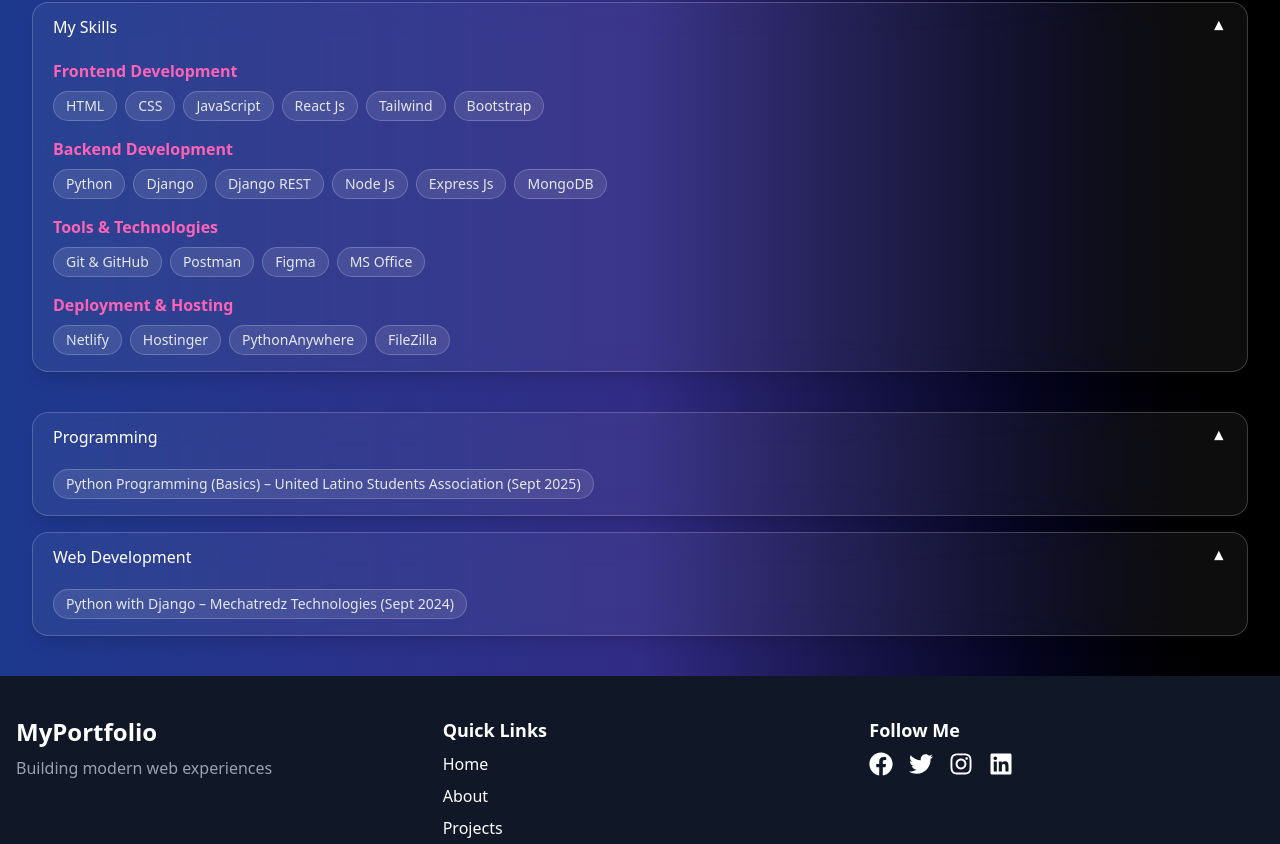
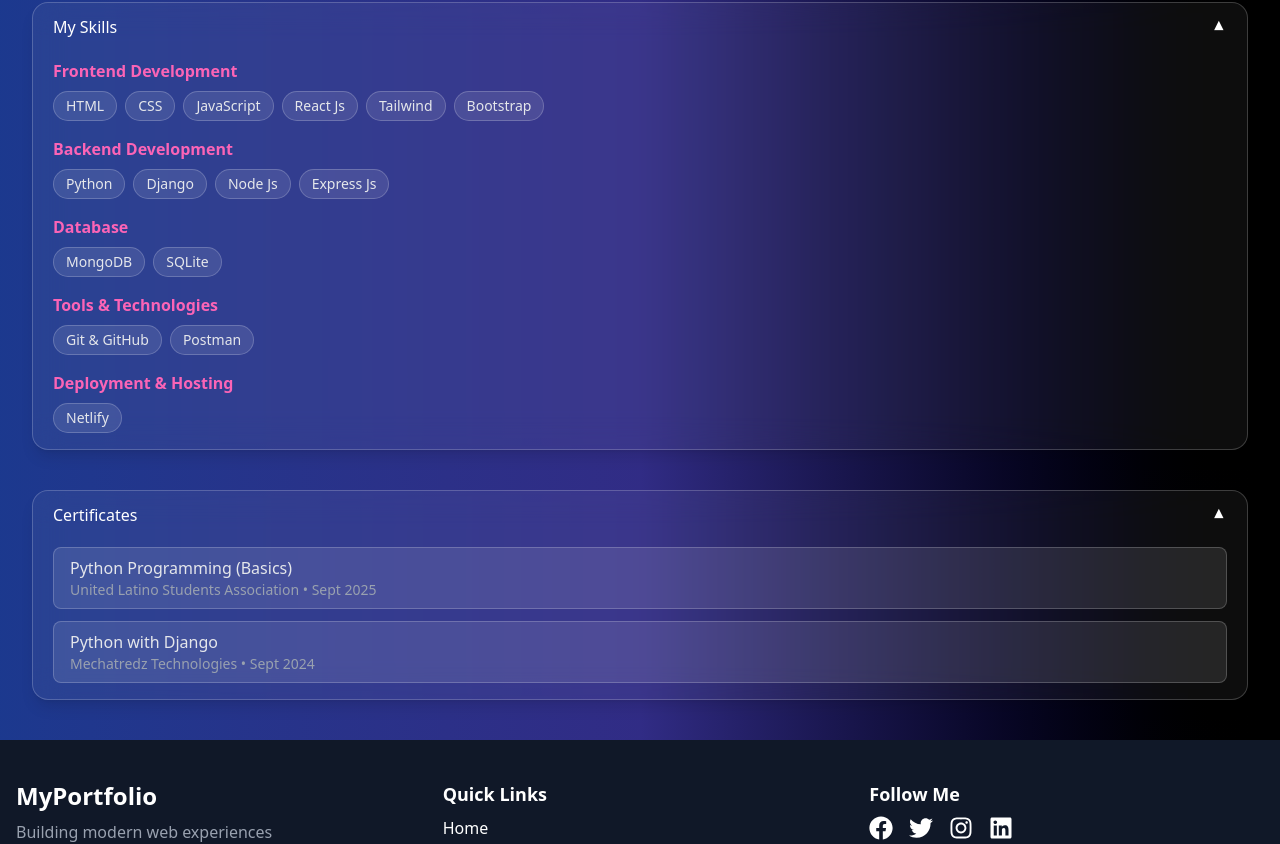
Before and after one commit to webdevavi96/My-Portfolio, a React (Vite) app: page /about in a window 1280 px wide. Shown: the part 364-1208 px from the top of the page. Built offline with nearby package versions, Linux system fonts and the light colour scheme.

Commit message:
Added certificates url from google drive, Improved UI for about section

```diff
--- a/package.json
+++ b/package.json
@@ -28,6 +28,7 @@
     "@types/react": "^19.1.16",
     "@types/react-dom": "^19.1.9",
     "@vitejs/plugin-react": "^5.0.4",
+    "baseline-browser-mapping": "^2.10.12",
     "eslint": "^9.36.0",
     "eslint-plugin-react-hooks": "^5.2.0",
     "eslint-plugin-react-refresh": "^0.4.22",
--- a/src/components/Footer/Footer.jsx
+++ b/src/components/Footer/Footer.jsx
@@ -41,8 +41,8 @@
           <div className="flex gap-4 text-xl sm:text-2xl">
             <a href="https://facebook.com" className="hover:text-blue-600 transition-colors"><FaFacebook /></a>
             <a href="https://twitter.com" className="hover:text-blue-400 transition-colors"><FaTwitter /></a>
-            <a href="https://instagram.com" className="hover:text-pink-500 transition-colors"><FaInstagram /></a>
-            <a href="https://linkedin.com" className="hover:text-blue-700 transition-colors"><FaLinkedin /></a>
+            <a href="https://instagram.com/chaurasiya_ji.20" className="hover:text-pink-500 transition-colors"><FaInstagram /></a>
+            <a href="https://www.linkedin.com/in/avinash-chaurasiya-72b648247/" className="hover:text-blue-700 transition-colors"><FaLinkedin /></a>
           </div>
         </div>
       </div>
--- a/src/pages/About/About.jsx
+++ b/src/pages/About/About.jsx
@@ -16,19 +16,26 @@
 
   const skills = {
     "Frontend Development": ["HTML", "CSS", "JavaScript", "React Js", "Tailwind", "Bootstrap"],
-    "Backend Development": ["Python", "Django", "Django REST", "Node Js", "Express Js", "MongoDB"],
-    "Tools & Technologies": ["Git & GitHub", "Postman", "Figma", "MS Office"],
-    "Deployment & Hosting": ["Netlify", "Hostinger", "PythonAnywhere", "FileZilla"]
+    "Backend Development": ["Python", "Django", "Node Js", "Express Js"],
+    "Database": ["MongoDB", "SQLite"],
+    "Tools & Technologies": ["Git & GitHub", "Postman"],
+    "Deployment & Hosting": ["Netlify"]
   };
 
-  const certificates = {
-    "Programming": [
-      "Python Programming (Basics) – United Latino Students Association (Sept 2025)"
-    ],
-    "Web Development": [
-      "Python with Django – Mechatredz Technologies (Sept 2024)"
-    ]
-  };
+  const certificates = [
+    {
+      title: "Python Programming (Basics)",
+      org: "United Latino Students Association",
+      date: "Sept 2025",
+      link: "https://drive.google.com/file/d/1qZkYNbw_fxspPeu5pnQLWqWTmgI0IFZR/view?usp=drive_link"
+    },
+    {
+      title: "Python with Django",
+      org: "Mechatredz Technologies",
+      date: "Sept 2024",
+      link: "https://drive.google.com/file/d/1QG2adFwFm5uUWmYnsW2rzqs1og-Im9iq/view?usp=drive_link"
+    }
+  ];
 
   return (
     <div className="w-full min-h-screen bg-gradient-to-r from-blue-900 via-indigo-900 to-black text-white px-4 md:px-8 py-10">
@@ -45,16 +52,15 @@
         </motion.h1>
 
         <motion.div variants={itemVariants} className="text-lg md:text-xl text-gray-300 leading-relaxed space-y-2">
-          <p>
+          <p className="text-start">
             I’m a FUll Stack Web Developer focused on building responsive, user-friendly applications using modern frontend technologies.
           </p>
-          <p>
+          <p className="text-start" >
             I work with REST APIs, Git, and clean coding practices, and enjoy solving real-world problems with efficient and scalable solutions.
           </p>
         </motion.div>
       </motion.div>
 
-      {/* Skills */}
       <motion.div
         variants={containerVariants}
         initial="hidden"
@@ -73,7 +79,7 @@
                   {items.map((skill, index) => (
                     <span
                       key={index}
-                      className="px-3 py-1 text-sm bg-white/10 rounded-full border border-white/20"
+                      className="px-3 py-1 text-sm bg-white/10 rounded-full border border-white/20 hover:bg-pink-500 cursor-pointer"
                     >
                       {skill}
                     </span>
@@ -85,27 +91,37 @@
         </Dropdown>
       </motion.div>
 
-      {/* Certificates */}
       <motion.div
         variants={containerVariants}
         initial="hidden"
         animate="visible"
         className="space-y-4"
       >
-        {Object.entries(certificates).map(([category, certs], i) => (
-          <Dropdown key={i} title={category}>
-            <div className="flex flex-wrap gap-2">
-              {certs.map((cert, index) => (
-                <span
+        <motion.div
+          variants={containerVariants}
+          initial="hidden"
+          animate="visible"
+          className="space-y-4"
+        >
+          <Dropdown title="Certificates">
+            <div className="flex flex-col gap-3">
+              {certificates.map((cert, index) => (
+                <a
                   key={index}
-                  className="px-3 py-1 text-sm bg-white/10 rounded-full border border-white/20 text-gray-200 hover:bg-white/20 transition"
+                  href={cert.link}
+                  target="_blank"
+                  rel="noopener noreferrer"
+                  className="px-4 py-2 bg-white/10 rounded-lg border border-white/20 text-gray-200 hover:bg-pink-500 hover:text-white transition duration-300"
                 >
-                  {cert}
-                </span>
+                  <p className="font-medium">{cert.title}</p>
+                  <p className="text-sm text-gray-400">
+                    {cert.org} • {cert.date}
+                  </p>
+                </a>
               ))}
             </div>
           </Dropdown>
-        ))}
+        </motion.div>
       </motion.div>
 
     </div>
```
Also changed, not shown: 2 other files (tests, documents, lock files or other folders).
